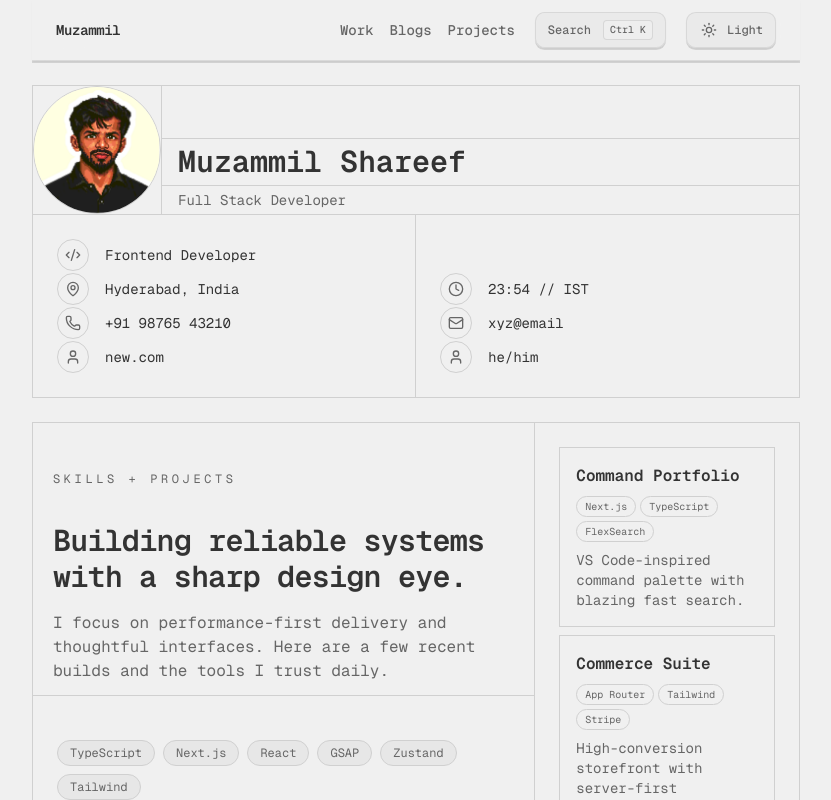
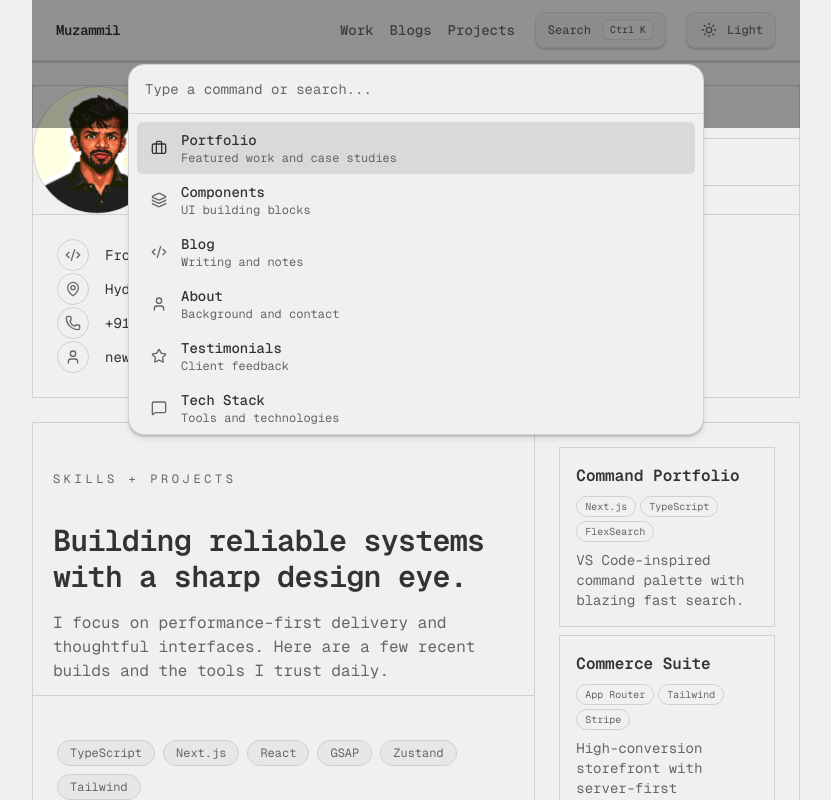
Before and after one commit to muzammilx07/portfolio_v2, a Next.js app: page / in a window 1280 px wide. Both pictures are taken after a click on the button "Open search". Shown: the top 800 px of the page, without its empty margins (224-1055 px from the left). Built offline with nearby package versions, Linux system fonts and the light colour scheme.

Commit message:
added and fix toggle

```diff
--- /dev/null
+++ b/src/components/command/SearchButton.tsx
@@ -0,0 +1,27 @@
+"use client";
+
+import { useCommandStore } from "@/lib/store/commandStore";
+
+interface SearchButtonProps {
+  className?: string;
+}
+
+export default function SearchButton({ className }: SearchButtonProps) {
+  const open = useCommandStore((state) => state.open);
+
+  return (
+    <button
+      type="button"
+      className={className}
+      aria-label="Open search"
+      onClick={open}
+    >
+      <span className="motion-safe:transition-transform motion-safe:duration-200 motion-reduce:transition-none group-hover:translate-x-[1px]">
+        Search
+      </span>
+      <span className="rounded border border-border/80 bg-background/60 px-1.5 py-0.5 text-[10px] text-muted-foreground motion-safe:transition-transform motion-safe:duration-200 motion-reduce:transition-none group-hover:-translate-y-[1px] group-hover:text-foreground">
+        Ctrl K
+      </span>
+    </button>
+  );
+}
--- /dev/null
+++ b/src/components/command/SearchModal.tsx
@@ -0,0 +1,73 @@
+"use client";
+
+import { useMemo } from "react";
+import { useRouter } from "next/navigation";
+import {
+  Briefcase,
+  Code2,
+  Layers,
+  MessageSquare,
+  Star,
+  User,
+} from "lucide-react";
+import CommandPalette, { type CommandItem } from "./CommandPalette";
+
+export default function SearchModal() {
+  const router = useRouter();
+
+  const commands = useMemo<CommandItem[]>(
+    () => [
+      {
+        id: "portfolio",
+        label: "Portfolio",
+        description: "Featured work and case studies",
+        keywords: ["work", "projects", "featured"],
+        icon: <Briefcase className="h-4 w-4" />,
+        action: () => router.push("/projects"),
+      },
+      {
+        id: "components",
+        label: "Components",
+        description: "UI building blocks",
+        keywords: ["ui", "library", "design"],
+        icon: <Layers className="h-4 w-4" />,
+        action: () => router.push("/projects"),
+      },
+      {
+        id: "blog",
+        label: "Blog",
+        description: "Writing and notes",
+        keywords: ["articles", "posts"],
+        icon: <Code2 className="h-4 w-4" />,
+        action: () => router.push("/blog"),
+      },
+      {
+        id: "about",
+        label: "About",
+        description: "Background and contact",
+        keywords: ["bio", "contact"],
+        icon: <User className="h-4 w-4" />,
+        action: () => router.push("/contact"),
+      },
+      {
+        id: "testimonials",
+        label: "Testimonials",
+        description: "Client feedback",
+        keywords: ["reviews", "social proof"],
+        icon: <Star className="h-4 w-4" />,
+        action: () => router.push("/projects"),
+      },
+      {
+        id: "tech-stack",
+        label: "Tech Stack",
+        description: "Tools and technologies",
+        keywords: ["skills", "stack"],
+        icon: <MessageSquare className="h-4 w-4" />,
+        action: () => router.push("/"),
+      },
+    ],
+    [router],
+  );
+
+  return <CommandPalette commands={commands} />;
+}
--- a/src/components/layout/Navbar.tsx
+++ b/src/components/layout/Navbar.tsx
@@ -1,5 +1,7 @@
 import Link from "next/link";
 import ThemeToggle from "./ThemeToggle";
+import SearchButton from "@/components/command/SearchButton";
+import SearchModal from "@/components/command/SearchModal";
 import { navigation } from "@/config/navigation";
 import { siteConfig } from "@/config/site";
 
@@ -34,21 +36,13 @@ export default function Navbar() {
               </li>
             ))}
           </ul>
-          <button
-            type="button"
+          <SearchButton
             className={`${navPillBase} group relative hidden gap-3 overflow-hidden before:absolute before:inset-y-0 before:left-0 before:w-10 before:-translate-x-full before:bg-gradient-to-r before:from-transparent before:via-foreground/10 before:to-transparent before:content-[''] motion-safe:before:transition-transform motion-safe:before:duration-500 hover:before:translate-x-[220%] md:flex`}
-            aria-label="Open search"
-          >
-            <span className="motion-safe:transition-transform motion-safe:duration-200 motion-reduce:transition-none group-hover:translate-x-[1px]">
-              Search
-            </span>
-            <span className="rounded border border-border/80 bg-background/60 px-1.5 py-0.5 text-[10px] text-muted-foreground motion-safe:transition-transform motion-safe:duration-200 motion-reduce:transition-none group-hover:-translate-y-[1px] group-hover:text-foreground">
-              Ctrl K
-            </span>
-          </button>
+          />
           <ThemeToggle className={navPillBase} />
         </div>
       </div>
+      <SearchModal />
     </nav>
   );
 }
```
